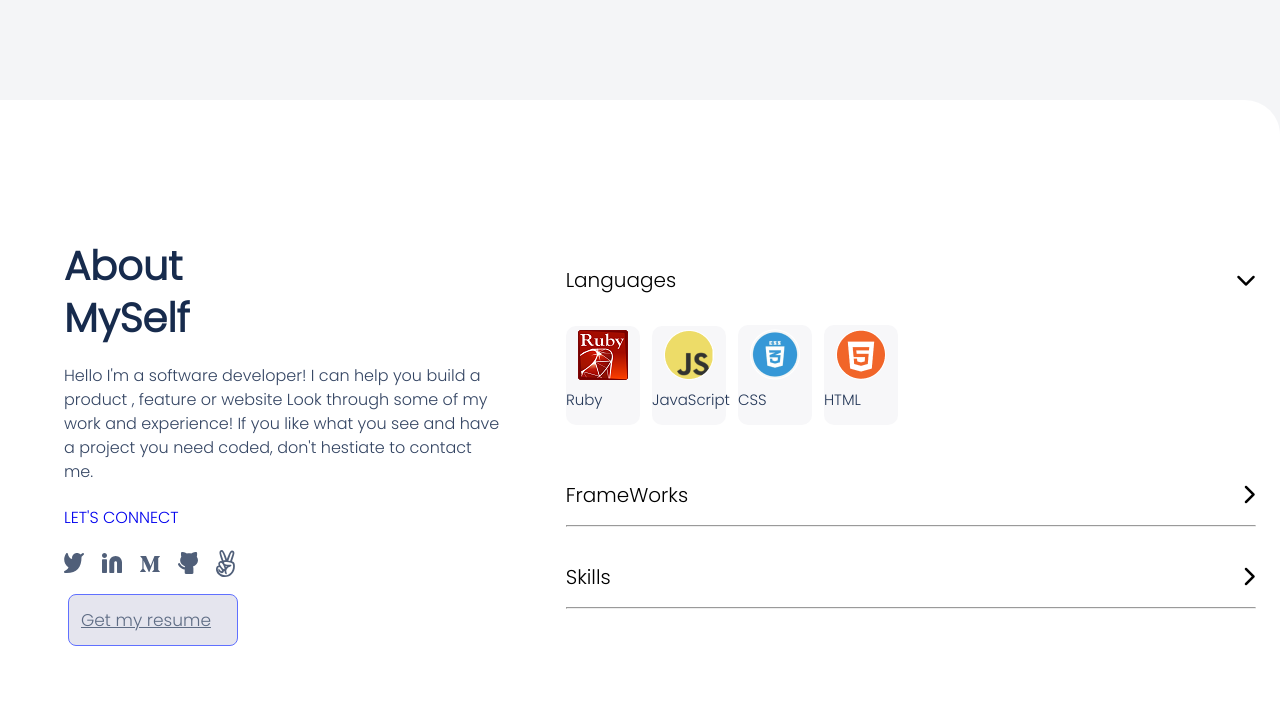
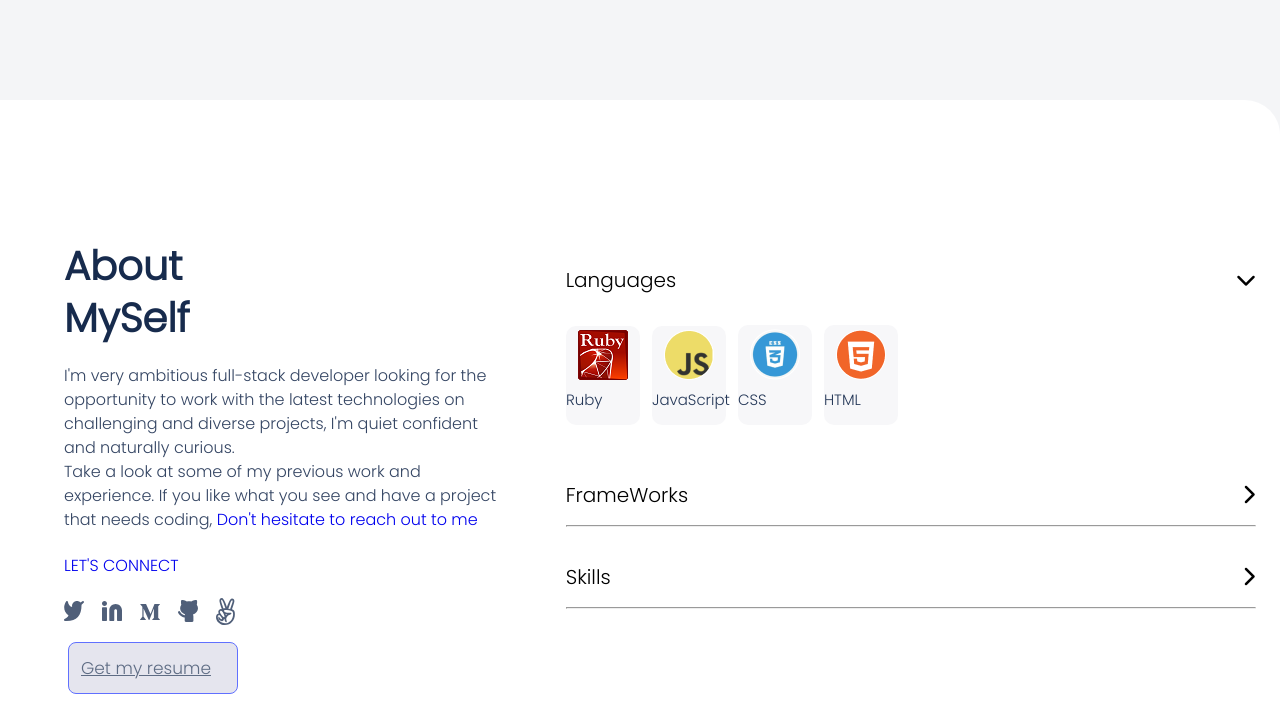
Before and after one commit to saluumaa/Saluma-s-Portfolio, a website: page index.html in a window 1280 px wide. Shown: the part 3175-3894 px from the top of the page. Drawn offline with Linux system fonts and the light colour scheme.

Commit message:
Add gmail to the about me

```diff
--- a/index.html
+++ b/index.html
@@ -135,7 +135,7 @@
             <img class="frame" src="images/Counter.png" alt="">
             <p class="frame">2023</p>
         </article>
-            <p class="par">The Book Store is a user-friendly application that allows you to curate your digital library with ease. it built using React and Redux. It allows you to Add and remove books from your personal library</p>
+            <p class="par">The Book Store is a user-friendly application that allows you to curate your digital library with ease. it is built using React and Redux. It allows you to Add and remove books from your personal library</p>
             <div class="lang-button">
             <ul>
                 <li><a href="#">React</a></li>
@@ -201,12 +201,12 @@
 <section class="About-section" id="about">
    <div class="about-wrap">
     <h2>About <br> MySelf</h2>
-    <p>Hello I'm a software developer!
-         I can help you build a product ,
-         feature or website Look through some
-         of my work and experience! If you like
-         what you see and have a project you need coded,
-         don't hestiate to contact me.</p>
+    <p>I'm very ambitious full-stack developer looking for the opportunity to work with the latest
+        technologies on challenging and diverse projects, I'm quiet confident and naturally curious.<br />
+        Take a look at some of my previous work and experience. If you like what you see and have a project that needs coding,
+        <a href="mailto:salumahassan02@gmail.com" class="url-remove-decoration">Don't hesitate to reach out to me</a>
+
+    </p>
         <p class="link-text about"><a href="#">LET'S CONNECT</a></p>
 
     <ul class="social-media about-media">
```
